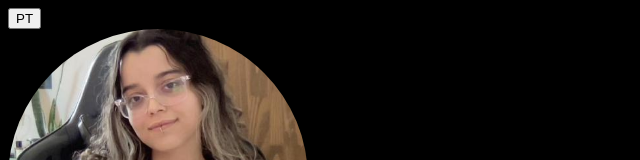
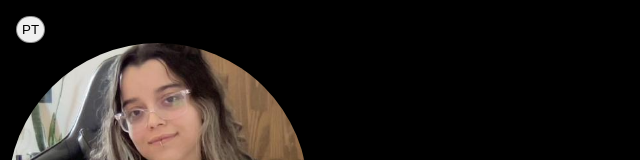
Before and after one commit to anabergerr/app-ana-next, a Next.js app in the folder frontend/: page /en in a window 1280 px wide. Shown: the top 160 px of the page, without its empty margins (0-640 px from the left). Built offline with nearby package versions, Linux system fonts and the light colour scheme.

Commit message:
estilizando button

```diff
--- a/frontend/src/globals.css
+++ b/frontend/src/globals.css
@@ -18,3 +18,11 @@ p {
 .container {
   position: relative; /* mandatory */
 }
+
+.lang-button {
+  margin-top: 8px;
+  margin-left: 8px;
+  padding: 5px;
+  border: 1px solid #787878cd;
+  border-radius: 40px;
+}
--- a/frontend/src/pages/en/index.tsx
+++ b/frontend/src/pages/en/index.tsx
@@ -41,7 +41,7 @@ export default function Home() {
 
   return (
     <>
-      <button onClick={toggleLanguage}>PT</button>
+      <button className='lang-button' onClick={toggleLanguage}>PT</button>
       <div className="flex flex-col min-h-screen">
         <main className="flex-grow grid place-items-center mt-10">
           <section>
--- a/frontend/src/pages/index.tsx
+++ b/frontend/src/pages/index.tsx
@@ -37,7 +37,7 @@ export default function Home() {
 
   return (
     <>
-      <button onClick={toggleLanguage}>EN</button>
+      <button className='lang-button' onClick={toggleLanguage}>EN</button>
       <div className="flex flex-col min-h-screen">
         <main className="flex-grow grid place-items-center mt-10">
           <section>
```
Also changed, not shown: 1 other file (tests, documents, lock files or other folders).
